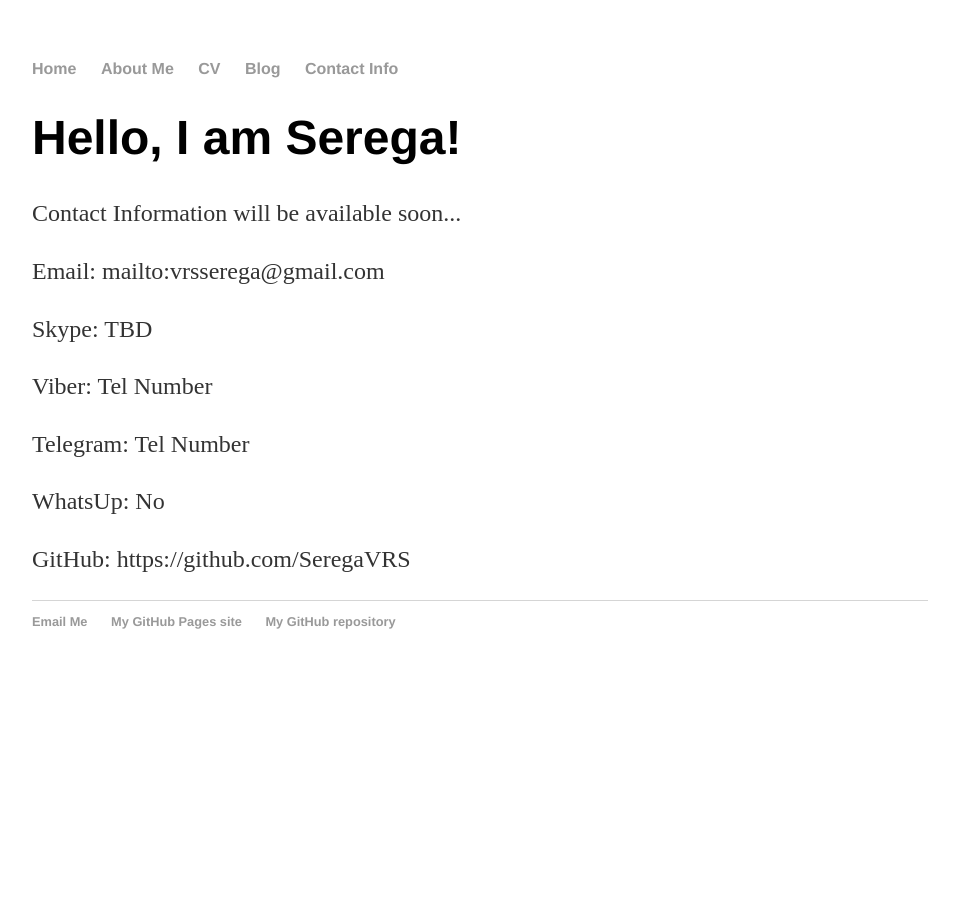
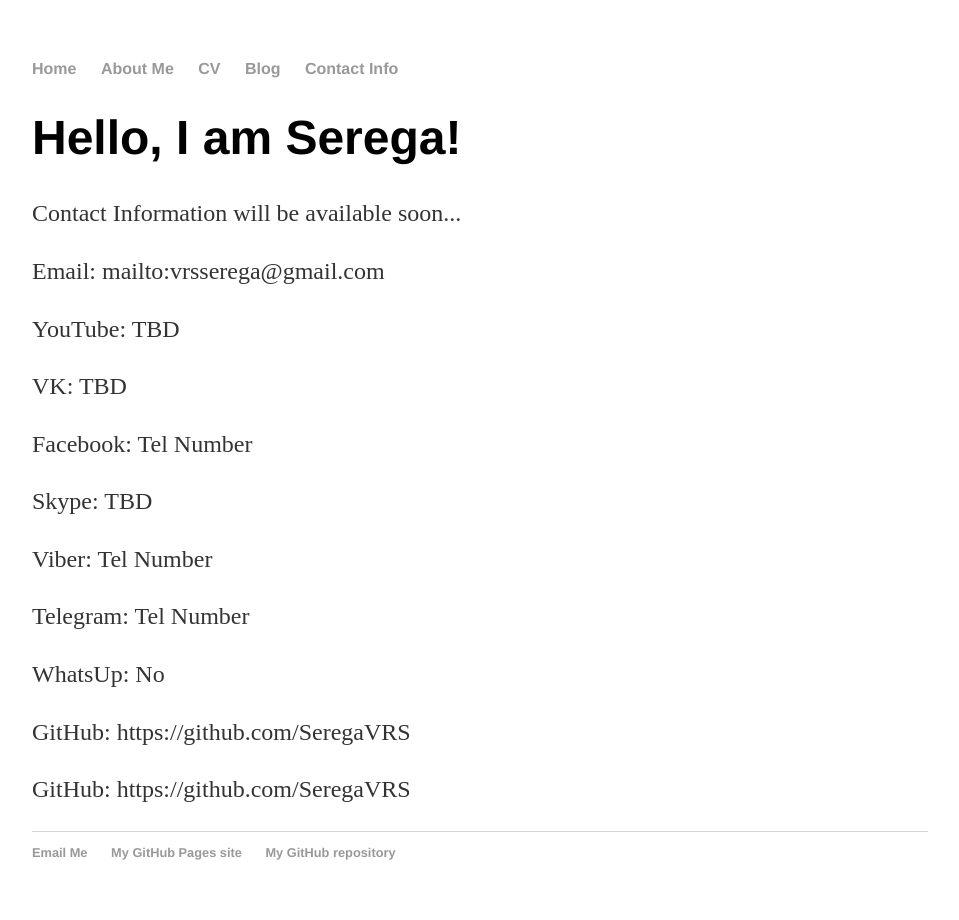
Before and after one commit to SeregaVRS/SeregaVRS.github.io, a Jekyll site: the page built from contactinfo/index.html, in a window 1280 px wide. Shown: the whole page, without its empty margins (160-1119 px from the left). Built offline with Jekyll 4.4.1, drawn with Linux system fonts in a browser that asks for light colours.

Commit message:
add vk and fb entries

```diff
--- a/contactinfo/index.html
+++ b/contactinfo/index.html
@@ -6,10 +6,15 @@ title: ! Contact Info will be here !
 	<h1>Hello, I am Serega!</h1>
 	<p>Contact Information will be available soon...</p>
   <p>Email: mailto:vrsserega@gmail.com</p>
+  <p>YouTube: TBD</p>
+  <p>VK: TBD</p>
+  <p>Facebook: Tel Number</p>
   <p>Skype: TBD</p>
   <p>Viber: Tel Number</p>
   <p>Telegram: Tel Number</p>
   <p>WhatsUp: No</p>
   <p>GitHub: https://github.com/SeregaVRS</p>
+  <p>GitHub: https://github.com/SeregaVRS</p>
+
 </div>
 <!-- /.blurb -->
```
